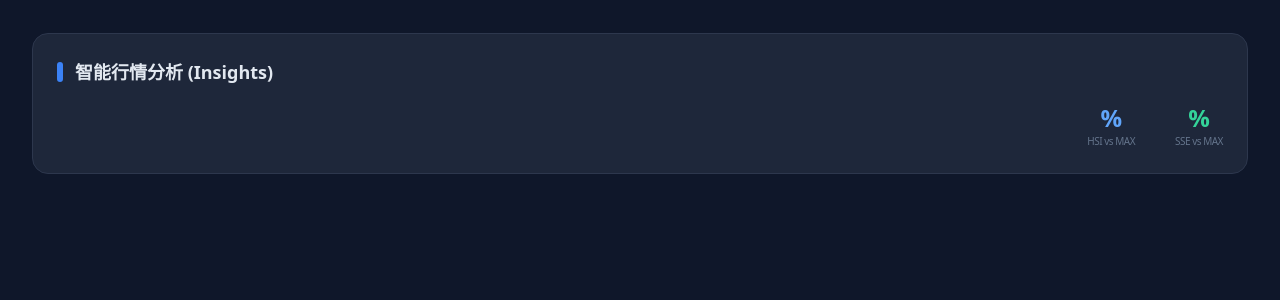
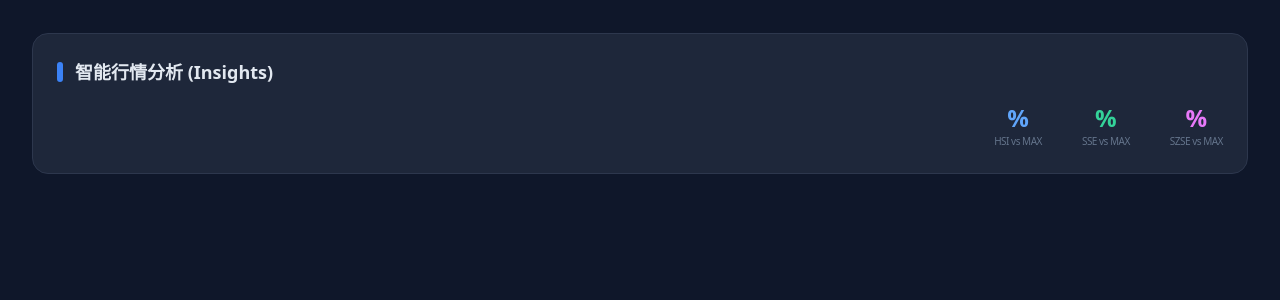
Before and after one commit to linguiben/market-turnover, a Python web app: template app/web/templates/dashboard.html in a window 1280 px wide. Shown: the part 143-443 px from the top of the page. Run offline with Jinja, Linux system fonts and the light colour scheme; the template is opened without the code that fills it, so the values that code supplies are empty; some libraries are stand-ins or nearby versions.

Commit message:
ui: add SZSE vs MAX to insights module

```diff
--- a/app/web/routes.py
+++ b/app/web/routes.py
@@ -515,9 +515,11 @@ def dashboard(request: Request, db: Session = Depends(get_db)):
     last_data_sync = _fmt_sync_time(max(sync_points) if sync_points else None)
     hsi_ratio = ratio_to_peak.get("HSI")
     sse_ratio = ratio_to_peak.get("SSE")
+    szse_ratio = ratio_to_peak.get("SZSE")
     insight_text = (
         f"当前恒生指数全日成交量约为近期峰值的 {hsi_ratio}% ，"
-        f"上证指数约为 {sse_ratio if sse_ratio is not None else '--'}% 。"
+        f"上证指数约为 {sse_ratio if sse_ratio is not None else '--'}% ，"
+        f"深证成指约为 {szse_ratio if szse_ratio is not None else '--'}% 。"
         "若指数点位走强且成交量继续放大，趋势延续概率更高；反之需关注量价背离。"
         if hsi_ratio is not None
         else "暂无足够历史数据生成量价分析，请先运行 backfill_tushare_index 或 fetch_tushare_index / fetch_full 同步数据。"
@@ -534,6 +536,7 @@ def dashboard(request: Request, db: Session = Depends(get_db)):
             "insight_text": insight_text,
             "hsi_ratio": hsi_ratio,
             "sse_ratio": sse_ratio,
+            "szse_ratio": szse_ratio,
         },
     )
 
--- a/app/web/templates/dashboard.html
+++ b/app/web/templates/dashboard.html
@@ -72,6 +72,10 @@
           <div class="text-center">
             <div class="text-2xl font-black text-emerald-400">{{ sse_ratio if sse_ratio is not none else '--' }}%</div>
             <div class="text-[10px] text-slate-500 tracking-tighter">SSE vs MAX</div>
+          </div>
+          <div class="text-center">
+            <div class="text-2xl font-black text-fuchsia-400">{{ szse_ratio if szse_ratio is not none else '--' }}%</div>
+            <div class="text-[10px] text-slate-500 tracking-tighter">SZSE vs MAX</div>
           </div>
         </div>
       </div>
```
